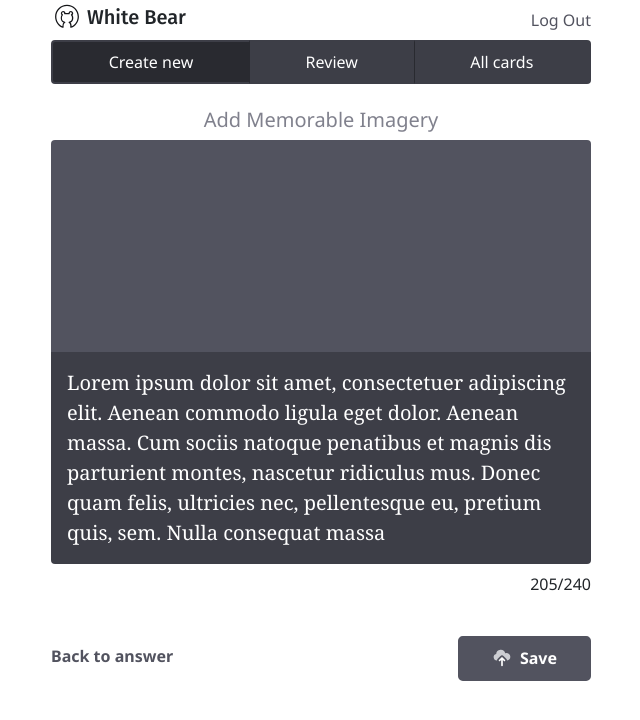
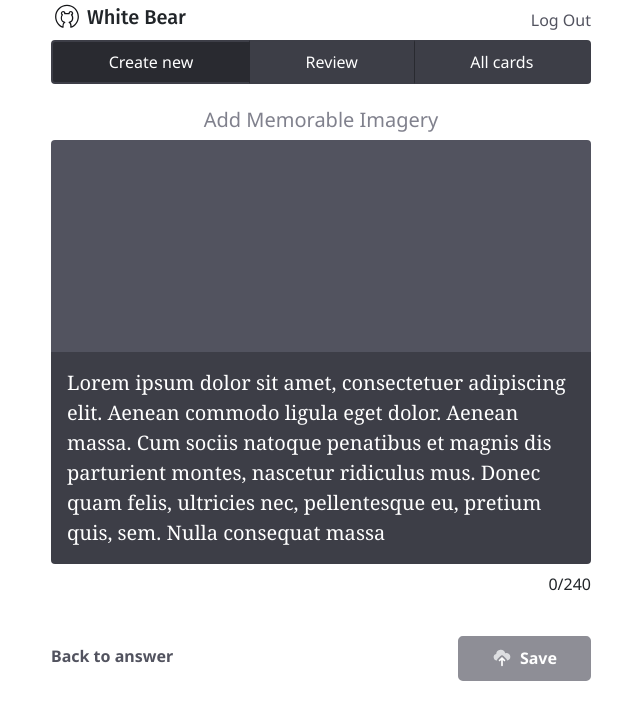
Before and after one commit to Chris-Fortier/white-bear-mpa, a React (Create React App) app: page /create-imagery in a window 1280 px wide. Shown: the top 720 px of the page, without its empty margins (319-959 px from the left). Built offline with nearby package versions, Linux system fonts and the light colour scheme.

Commit message:
make counters and disabling of buttons based on count work in all places it is required

```diff
--- a/src/components/pages/CreateAnswer.js
+++ b/src/components/pages/CreateAnswer.js
@@ -1,8 +1,36 @@
 import React from "react";
 import AppTemplate from "../ui/AppTemplate";
 import { Link } from "react-router-dom"; // a React element for linking
+import classnames from "classnames";
+import { MAX_CARD_CHARS } from "../../utils/helpers"; // use {} if its not importing the default export
+import Counter from "../ui/Counter";
 
-export default function CreateAnswer() {
+export default class CreateAnswer extends React.Component {
+   constructor(props) {
+      super(props);
+      this.state = {
+         answerText: "",
+      };
+   }
+
+   checkHasInvalidCharacterCount() {
+      if (
+         this.state.answerText.length > MAX_CARD_CHARS ||
+         this.state.answerText.length === 0
+      ) {
+         return true;
+      } else {
+         return false;
+      }
+   }
+
+   // updates the state based on user edits to the input
+   setAnswerText(e) {
+      this.setState({ answerText: e.target.value }); // sets the state to match the user input (value of the event)
+      // console.log(e.target, e.target.value);
+   }
+
+   render() {
       return (
          <AppTemplate>
             <h4>Add an answer</h4>
@@ -11,23 +39,22 @@ export default function CreateAnswer() {
                <div className="card bg-secondary">
                   <div className="card-body">
                      <textarea
-                     rows="11"
-                     className="d-sm-none"
-                     autoFocus
-                     onKeyUp="charCount()"
-                  ></textarea>
-                  <textarea
                         rows="6"
-                     className="d-none d-sm-block"
-                     id="answerField"
-                     autoFocus
+                        className="d-sm-block"
+                        defaultValue={""}
+                        onChange={(e) => this.setAnswerText(e)}
                      ></textarea>
                   </div>
                </div>
             </div>
 
             <div className="float-right mb-5">
-            <p id="counter">0/240</p>
+               <p id="counter">
+                  <Counter
+                     count={this.state.answerText.length}
+                     max={MAX_CARD_CHARS}
+                  />
+               </p>
             </div>
             <div className="clearfix"></div>
 
@@ -36,9 +63,11 @@ export default function CreateAnswer() {
                <div className="col">
                   <div className="float-right">
                      <Link
-                     className="float-right btn btn-outline-primary btn-lg"
+                        className={classnames(
+                           "btn btn-primary btn-lg float-right",
+                           { disabled: this.checkHasInvalidCharacterCount() }
+                        )}
                         to="/create-imagery"
-                     id="next-button"
                      >
                         Next
                      </Link>
@@ -49,3 +78,4 @@ export default function CreateAnswer() {
          </AppTemplate>
       );
    }
+}
--- a/src/components/pages/CreateImagery.js
+++ b/src/components/pages/CreateImagery.js
@@ -2,8 +2,36 @@ import React from "react";
 import saveIcon from "../../icons/save.svg"; // thumbs up icon
 import AppTemplate from "../ui/AppTemplate";
 import { Link } from "react-router-dom"; // a React element for linking
+import classnames from "classnames";
+import { MAX_CARD_CHARS } from "../../utils/helpers"; // use {} if its not importing the default export
+import Counter from "../ui/Counter";
 
-export default function CreateImagery() {
+export default class CreateImagery extends React.Component {
+   constructor(props) {
+      super(props);
+      this.state = {
+         imageryText: "",
+      };
+   }
+
+   checkHasInvalidCharacterCount() {
+      if (
+         this.state.imageryText.length > MAX_CARD_CHARS ||
+         this.state.imageryText.length === 0
+      ) {
+         return true;
+      } else {
+         return false;
+      }
+   }
+
+   // updates the state based on user edits to the input
+   setImageryText(e) {
+      this.setState({ imageryText: e.target.value }); // sets the state to match the user input (value of the event)
+      // console.log(e.target, e.target.value);
+   }
+
+   render() {
       return (
          <AppTemplate>
             <h4>Add Memorable Imagery</h4>
@@ -11,15 +39,10 @@ export default function CreateImagery() {
                <div className="card bg-primary">
                   <div className="card-body">
                      <textarea
-                     rows="11"
-                     className="d-sm-none"
-                     autoFocus={true}
-                  ></textarea>
-                  <textarea
                         rows="6"
-                     className="d-none d-sm-block"
-                     autoFocus={true}
-                     id="imagery-content"
+                        className="d-sm-block"
+                        defaultValue={""}
+                        onChange={(e) => this.setImageryText(e)}
                      ></textarea>
                   </div>
                </div>
@@ -28,13 +51,18 @@ export default function CreateImagery() {
                      Lorem ipsum dolor sit amet, consectetuer adipiscing elit.
                      Aenean commodo ligula eget dolor. Aenean massa. Cum sociis
                      natoque penatibus et magnis dis parturient montes, nascetur
-                  ridiculus mus. Donec quam felis, ultricies nec, pellentesque
-                  eu, pretium quis, sem. Nulla consequat massa
+                     ridiculus mus. Donec quam felis, ultricies nec,
+                     pellentesque eu, pretium quis, sem. Nulla consequat massa
                   </div>
                </div>
             </div>
             <div className="float-right mb-5">
-            <p>205/240</p>
+               <p>
+                  <Counter
+                     count={this.state.imageryText.length}
+                     max={MAX_CARD_CHARS}
+                  />
+               </p>
             </div>
             <div className="clearfix"></div>
             <div className="row mb-4">
@@ -47,9 +75,11 @@ export default function CreateImagery() {
                      Back to answer
                   </Link>
                   <Link
+                     className={classnames(
+                        "btn btn-primary btn-lg float-right",
+                        { disabled: this.checkHasInvalidCharacterCount() }
+                     )}
                      to="/create-answer"
-                  className="float-right btn btn-primary btn-lg"
-                  id="save-imagery"
                   >
                      <img
                         src={saveIcon}
@@ -68,3 +98,4 @@ export default function CreateImagery() {
          </AppTemplate>
       );
    }
+}
--- a/src/components/pages/Edit.js
+++ b/src/components/pages/Edit.js
@@ -4,7 +4,8 @@ import { Link } from "react-router-dom"; // a React element for linking
 import memoryCards from "../../mock-data/memory-cards";
 import toDisplayData from "date-fns/format";
 import classnames from "classnames";
-import { checkIsOver, MAX_CARD_CHARS } from "../../utils/helpers"; // use {} if its not importing the default export
+import { MAX_CARD_CHARS } from "../../utils/helpers"; // use {} if its not importing the default export
+import Counter from "../ui/Counter";
 
 const memoryCard = memoryCards[2];
 
@@ -74,28 +75,16 @@ export default class Edit extends React.Component {
 
             <div className="float-right mb-5 text-muted">
                <p>
-                  <span
-                     className={classnames({
-                        "text-danger": checkIsOver(
-                           this.state.imageryText,
-                           MAX_CARD_CHARS
-                        ),
-                     })}
-                  >
-                     Top:&nbsp;{this.state.imageryText.length}/{MAX_CARD_CHARS}
-                     &nbsp;
-                  </span>
-                  <span
-                     className={classnames({
-                        "text-danger": checkIsOver(
-                           this.state.answerText,
-                           MAX_CARD_CHARS
-                        ),
-                     })}
-                  >
-                     Bottom:&nbsp;{this.state.answerText.length}/
-                     {MAX_CARD_CHARS}
-                  </span>
+                  Top:&nbsp;
+                  <Counter
+                     count={this.state.imageryText.length}
+                     max={MAX_CARD_CHARS}
+                  />
+                  &nbsp;&nbsp;&nbsp;Bottom:&nbsp;
+                  <Counter
+                     count={this.state.answerText.length}
+                     max={MAX_CARD_CHARS}
+                  />
                </p>
             </div>
             <div className="clearfix"></div>
--- /dev/null
+++ b/src/components/ui/Counter.js
@@ -0,0 +1,18 @@
+import React from "react";
+import classnames from "classnames";
+import { checkIsOver } from "../../utils/helpers"; // use {} if its not importing the default export
+
+// this is a simple character counter that displays a count out of a max counts changes the text to danger if the count is > max
+export default class Counter extends React.Component {
+   render() {
+      return (
+         <span
+            className={classnames({
+               "text-danger": checkIsOver(this.props.count, this.props.max),
+            })}
+         >
+            {this.props.count}/{this.props.max}
+         </span>
+      );
+   }
+}
--- a/src/utils/helpers.js
+++ b/src/utils/helpers.js
@@ -1,5 +1,5 @@
-function checkIsOver(str, num) {
-   return str.length > num;
+function checkIsOver(num, limit) {
+   return num > limit;
 }
 
 const MAX_CARD_CHARS = 240;
```
Lines whose indentation alone changed are shown as unchanged.
